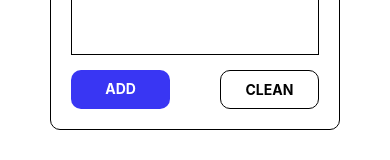
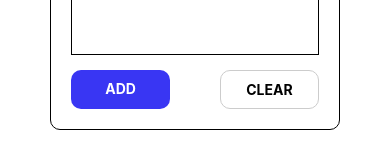
Before and after one commit to ADamian17/rn-todo-app, a React Native app: screen / in a window 390 px wide. Shown: the part 237-397 px from the top of the page. Built offline with nearby package versions, Linux system fonts and the light colour scheme.

Commit message:
Fix/adonis file structure (#1)
* new files

* refactor btn components

```diff
--- a/App.js
+++ b/App.js
@@ -1,8 +1,8 @@
 import { useState } from 'react';
 import { FlatList, Text, View } from 'react-native';
 import styled from 'styled-components/native';
-import PrimaryButtomComponent from './components/UI/Buttons/PrimaryButton';
-import SecundaryButtomComponent from './components/UI/Buttons/SecundaryButton';
+import BtnComponent from './components/UI/Buttons/BtnComponent';
+
 import CardComponentView from './components/UI/CardComponentView';
 
 import InputComponent from './components/UI/InputComponent';
@@ -79,15 +79,16 @@ export default function App() {
             />
 
             <ContainerButton>
-              <PrimaryButtomComponent
-                title='add'
-                onclick={() => addTask()}
-                />
+              <BtnComponent
+                text='add'
+                btnStyle="primary"
+                onPress={() => addTask()} />
 
-              <SecundaryButtomComponent
-              title='clean'
-              onclick={() => cleanForm()}
-              />
+              <BtnComponent
+                text='clear'
+                btnStyle="secondary"
+                onPress={() => cleanForm()} />
+
             </ContainerButton>
         </CardComponentView>
 
--- a/components/Styled/Bases.jsx
+++ b/components/Styles/Bases.jsx
@@ -5,15 +5,7 @@ export const BaseStyledTextInput = styled.TextInput`
 `;
 
 export const BaseStyledText = styled.Text``;
+
 export const BaseStyledButtom = styled.Button`
     padding: 13px;
 `;
-
-export const StyledPrimaryButtom = styled(BaseStyledButtom)`
-    background-color: #000;
-`;
-
-export const StyledSecundaryButtom = styled(BaseStyledButtom)`
-    background-color: transparent;
-    color: #000;
-`;
--- /dev/null
+++ b/components/Styles/Buttons.jsx
@@ -0,0 +1,44 @@
+import styled from "styled-components/native";
+
+const buttonsStyles = {
+  default: {
+    bgColor: '#000',
+    txtColor: 'white'
+  },
+  primary: {
+    bgColor: '#3936f3',
+    txtColor: 'white'
+  },
+  secondary: {
+    bgColor: 'transparent',
+    txtColor: 'black'
+  },
+}
+
+export const BaseStyledButtom = styled.Pressable`
+  padding: 10px;
+  width: 40%;
+  border-radius: 10px;
+  border: 1px solid #ccc;
+`;
+
+export const CustomBtn = styled(BaseStyledButtom)`
+  background-color: ${({ btnType }) => btnType ?
+    buttonsStyles[btnType].bgColor :
+    buttonsStyles['default'].bgColor };
+  ${
+    ({ btnType }) =>
+    btnType === 'primary' ?
+    'border: none' :
+    ''
+  }
+`;
+
+export const CustomBtnText = styled.Text`
+  font-weight: bold;
+  text-align: center;
+  text-transform: uppercase;
+  color: ${({ btnType }) => btnType ?
+    buttonsStyles[btnType].txtColor :
+    buttonsStyles['default'].txtColor};
+`;
--- a/components/UI/Buttons/BaseButtonComponent.jsx
+++ /dev/null
@@ -1,41 +0,0 @@
-import { Pressable, StyleSheet, Text } from "react-native"
-
-export const ButtomStyles = StyleSheet.create({
-    button: {
-      borderRadius: 10,
-      padding: 10,
-      elevation: 2,
-      width: "40%",
-    },
-    buttonPrimary: {
-      backgroundColor: "#3936f3",
-    },
-    buttonSecundary: {
-      backgroundColor: "transparent",
-      borderWidth: 1,
-    },
-    textStyle: {
-      fontWeight: "bold",
-      textAlign: "center",
-      textTransform: "uppercase"
-    },
-    textPrimary: {
-      color: "white",
-    },
-    textSecundary: {
-      color: "black",
-    }
-  });
-
-const BaseButtomComponent = ({ text, callback,  buttonStyles, textStyles}) => {
-    return (
-        <Pressable
-        style={buttonStyles}
-        onPress={callback}
-        >
-        <Text style={textStyles}>{text}</Text>
-      </Pressable>
-    )
-}
-
-export default BaseButtomComponent;
--- /dev/null
+++ b/components/UI/Buttons/BtnComponent.jsx
@@ -0,0 +1,17 @@
+import { CustomBtn, CustomBtnText } from "../../Styles/Buttons";
+
+const BtnComponent = ({ text, btnStyle, ...rest }) => {
+
+  return (
+      <CustomBtn
+        btnType={btnStyle}
+        {...rest}>
+
+      <CustomBtnText btnType={btnStyle}>
+        {text}
+      </CustomBtnText>
+    </CustomBtn>
+  )
+}
+
+export default BtnComponent;
--- a/components/UI/Buttons/PrimaryButton.jsx
+++ /dev/null
@@ -1,14 +0,0 @@
-import BaseButtomComponent, { ButtomStyles } from "./BaseButtonComponent";
-
-const PrimaryButtomComponent = ({ title, onclick }) => {
-    return (
-        <BaseButtomComponent
-            text={title}
-            callback={onclick}
-            buttonStyles={[ButtomStyles.button, ButtomStyles.buttonPrimary]}
-            textStyles={[ButtomStyles.textStyle, ButtomStyles.textPrimary]}
-            />
-    )
-}
-
-export default PrimaryButtomComponent;
--- a/components/UI/Buttons/SecundaryButton.jsx
+++ /dev/null
@@ -1,16 +0,0 @@
-import BaseButtomComponent, { ButtomStyles } from "./BaseButtonComponent";
-
-
-const SecundaryButtomComponent = ({ title, onclick}) => {
-    return (
-        <BaseButtomComponent
-            text={title}
-            callback={onclick}
-            buttonStyles={[ButtomStyles.button, ButtomStyles.buttonSecundary]}
-            textStyles={[ButtomStyles.textStyle, ButtomStyles.textSecundary]}
-
-            />
-    )
-}
-
-export default SecundaryButtomComponent;
--- a/components/UI/InputComponent.jsx
+++ b/components/UI/InputComponent.jsx
@@ -1,7 +1,7 @@
 import { Text, TextInput } from 'react-native';
 
 import styled from 'styled-components/native';
-import { BaseStyledText, BaseStyledTextInput } from '../Styled/Bases';
+import { BaseStyledText, BaseStyledTextInput } from '../Styles/Bases';
 
 const StyledInputComponent = styled.View`
   display: flex;
--- a/components/UI/TextAreaComponent.jsx
+++ b/components/UI/TextAreaComponent.jsx
@@ -1,7 +1,7 @@
 import { Text, TextInput } from 'react-native';
 
 import styled from 'styled-components/native';
-import { BaseStyledText, BaseStyledTextInput } from '../Styled/Bases';
+import { BaseStyledText, BaseStyledTextInput } from '../Styles/Bases';
 
 const StyledTextAreaComponent = styled.View`
   margin-bottom: 15px;
```
